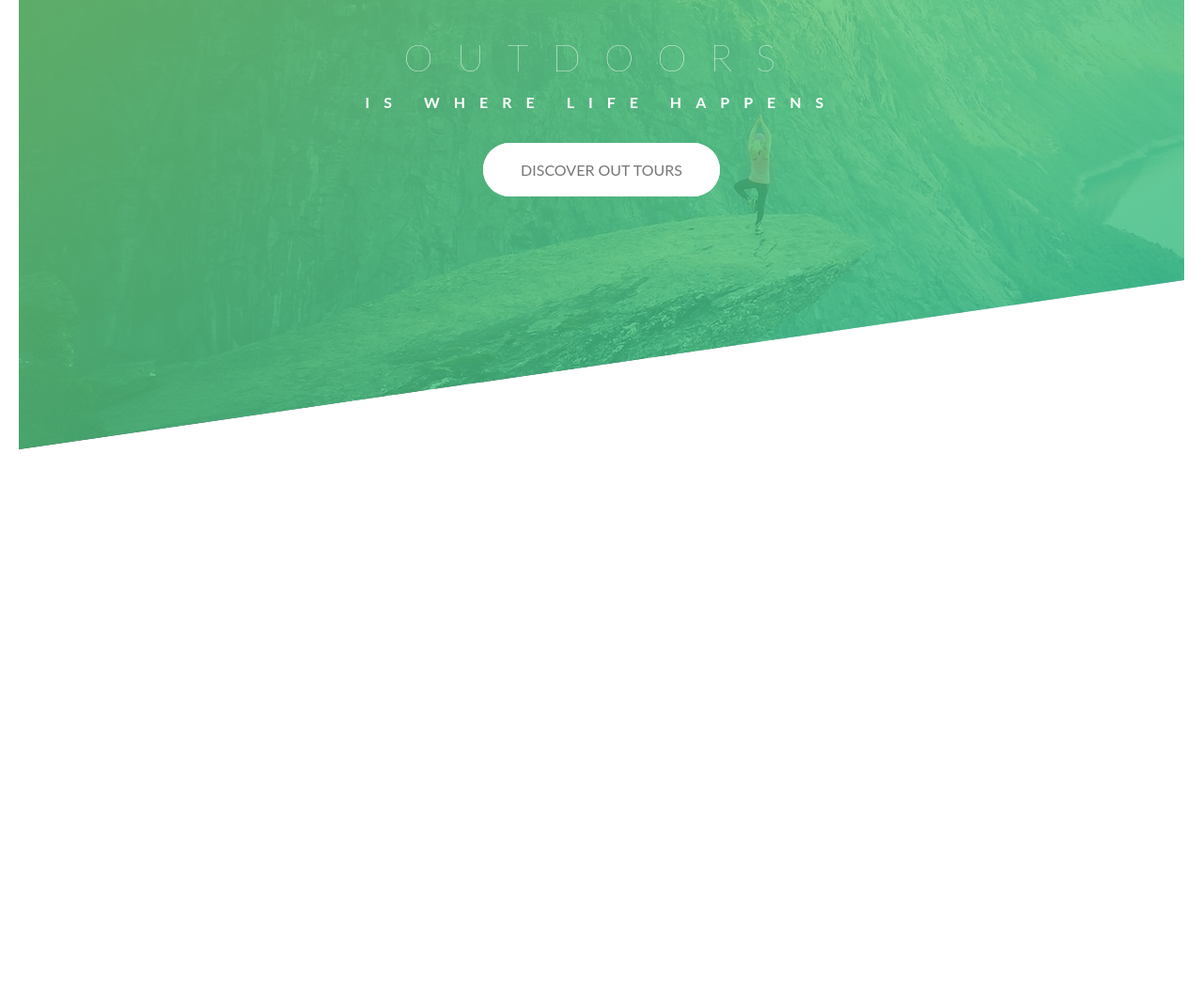
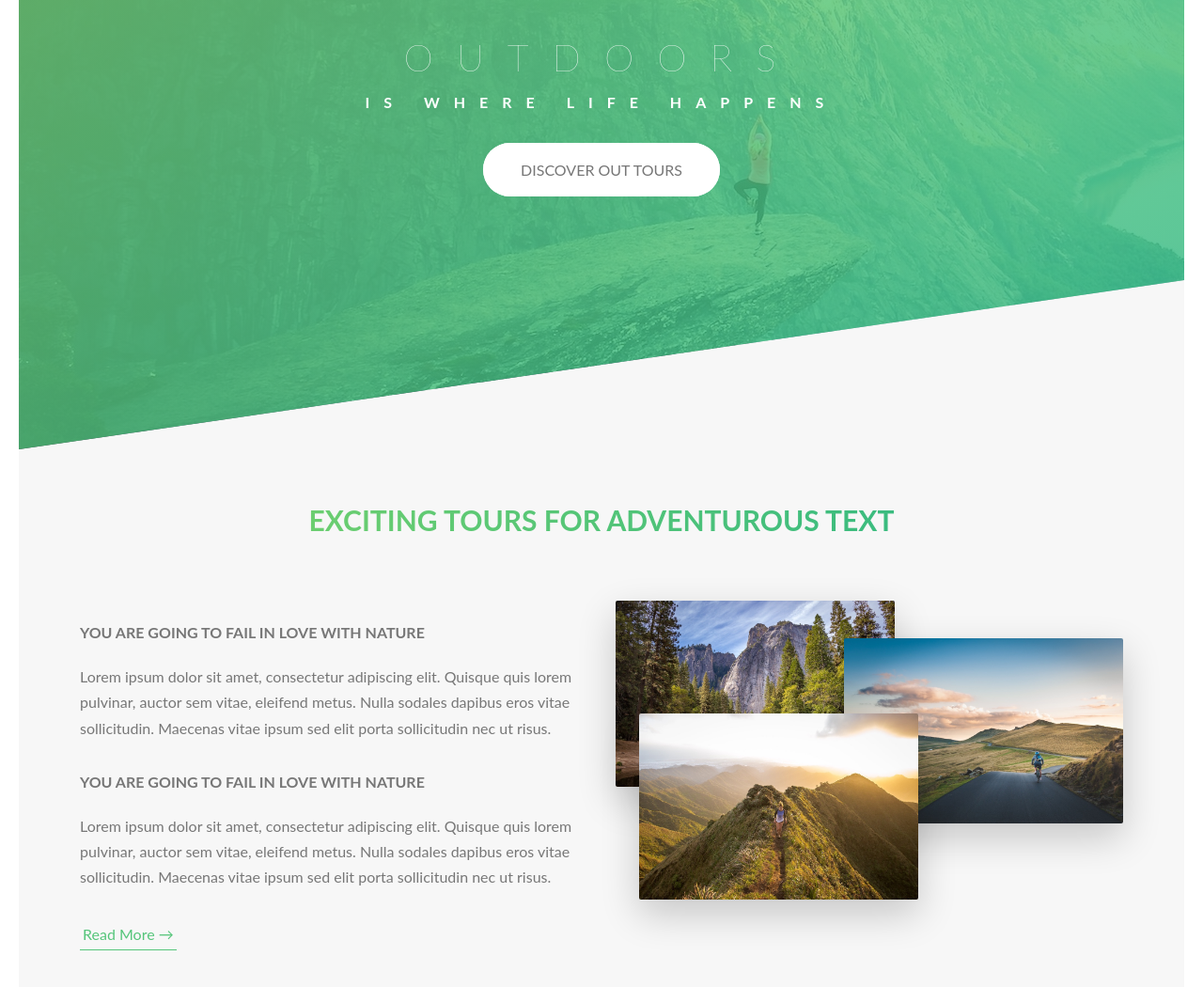
Before and after one commit to rohanpatil3890-a11y/sass3, a website: page index.html in a window 1280 px wide. Shown: the part 262-1312 px from the top of the page at 94% size. Before the commit the page ends 800 px from the top, so only its background shows below. Drawn offline with Linux system fonts and the light colour scheme.

Commit message:
img section

```diff
--- /dev/null
+++ b/assets/sass/components/_composition.scss
@@ -0,0 +1,38 @@
+.composition{
+    position:relative;
+
+    &-img{
+        width:55%;
+        border-radius: 2px;
+        box-shadow: 0 15px 40px rgba($color-dark,.2);
+        position: absolute;
+        outline-offset: 10px;
+        transition: all .2s ease-in-out;
+
+        &-1{
+            left:0;
+            top:-20px
+        }
+
+        &-2{
+            right: 0;
+            top:20px;
+        }
+
+        &-3{
+            top:100px;
+            left:25px;
+        }
+
+        &:hover{
+            transform: scale(1.1);
+            z-index: 5;
+            box-shadow: 0 15px 40px rgba($color-dark,.2);
+            outline: 15px solid $color-primary;
+        }
+    }
+
+    &:hover &-img:not(:hover){
+        transform: scale(.9);
+    }
+}
--- a/assets/sass/style.scss
+++ b/assets/sass/style.scss
@@ -14,6 +14,9 @@
 @import"./layout/header";
 @import"./layout/footer";
 
+@import"./pages/home";
+
 @import"./components/btn";
 @import"./components/forms";
 @import"./components/navbar";
+@import"./components/composition";
--- a/index.html
+++ b/index.html
@@ -25,6 +25,49 @@
         </a>
        </div>
     </header>
+    <main>
+        <section class="section-about">
+            <div class="container">
+                <div class="row">
+                    <div class="col-12">
+                        <h2 class="primary-heading">
+                            Exciting tours for adventurous text
+                        </h2>
+                    </div>
 
+                     <div class="col-6 text-left">
+                        <h3 class="secondary-heading text-left">
+                            you are going to fail in love with nature
+                        </h3>
+                        <p class="para">
+                            Lorem ipsum dolor sit amet, consectetur adipiscing elit. Quisque quis lorem pulvinar,
+                             auctor sem vitae, eleifend metus. Nulla sodales dapibus eros vitae sollicitudin.
+                              Maecenas vitae ipsum sed elit porta sollicitudin nec ut risus.
+                        </p>
+                        <h3 class="secondary-heading">
+                            you are going to fail in love with nature
+                        </h3>
+                        <p class="para">
+                            Lorem ipsum dolor sit amet, consectetur adipiscing elit. Quisque quis lorem pulvinar,
+                             auctor sem vitae, eleifend metus. Nulla sodales dapibus eros vitae sollicitudin.
+                              Maecenas vitae ipsum sed elit porta sollicitudin nec ut risus.
+
+                        </p>
+                        <a href="javascript:;" class="btn-text">
+                            read more &rarr;
+                        </a>
+                     </div>
+
+                    <div class="col-6">
+                        <div class="composition">
+                            <img src="./assets/image/nat-1-large.jpg" alt="img-1" class="composition-img composition-img-1">
+                            <img src="./assets/image/nat-2-large.jpg" alt="img-2" class="composition-img composition-img-2">
+                            <img src="./assets/image/nat-3-large.jpg" alt="img-3" class="composition-img composition-img-3">
+                        </div>
+                    </div>
+                </div>
+            </div>
+        </section>
+    </main>
 </body>
 </html>
```
Also changed, not shown: assets/css/style.css, 1 other file.
